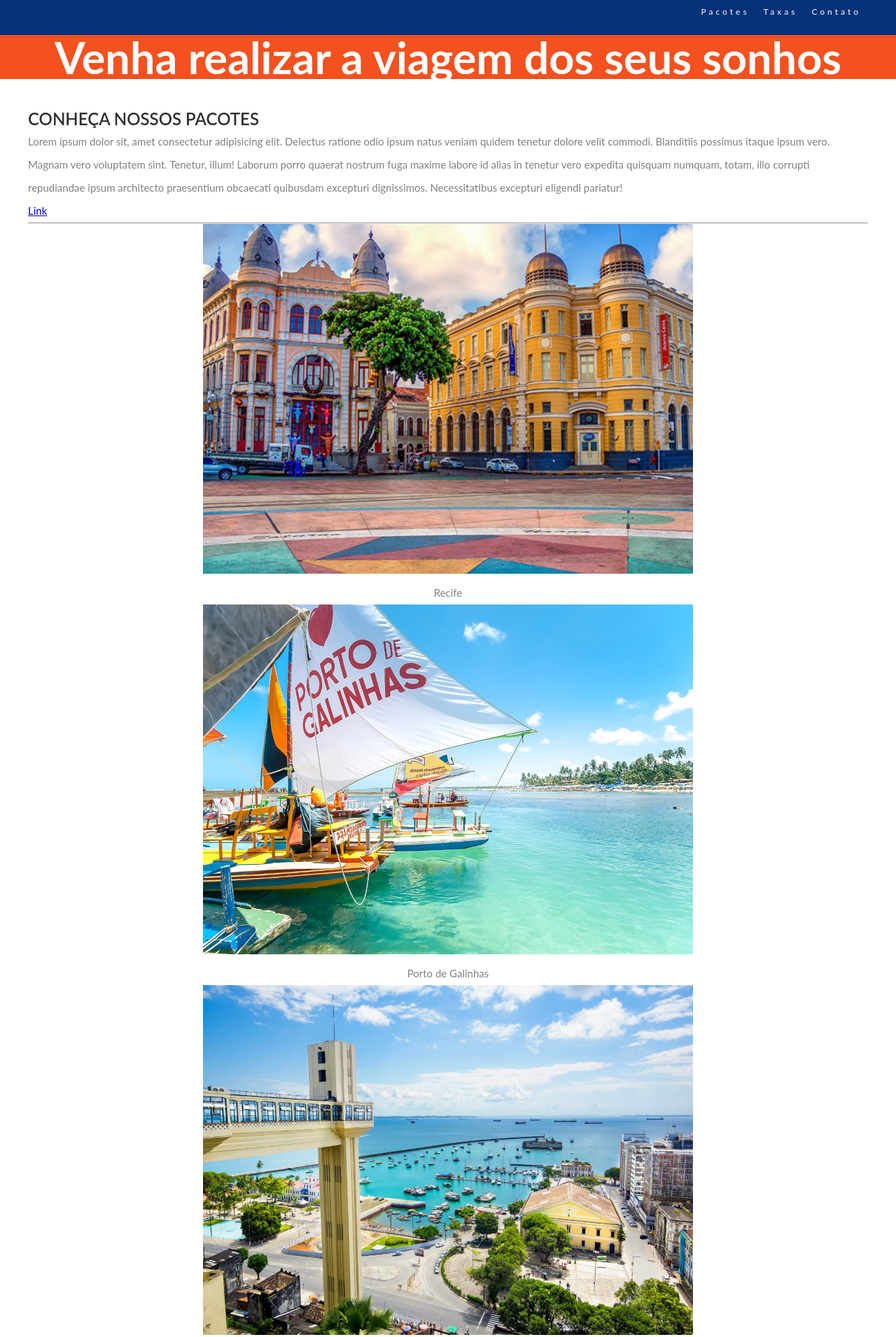
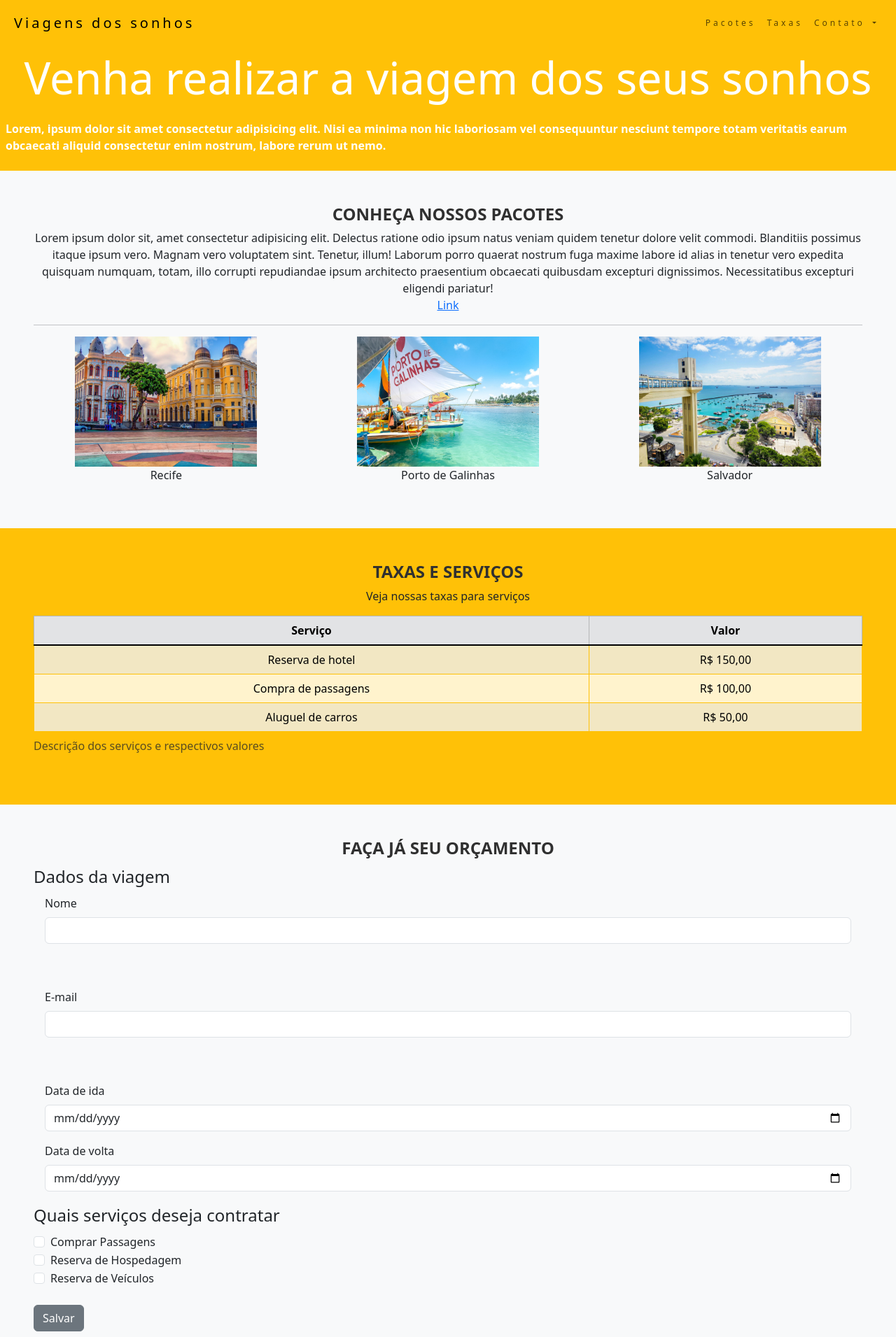
Before and after one commit to giovanesouza/agencia-instituto-nu, a plain HTML site: page index.html in a window 1280 px wide. Shown: the top 1911 px of the page at 70% size. Drawn offline with nearby package versions, Linux system fonts and the light colour scheme.

Commit message:
Intro ao bootstrap - sitema grid, menus, containers, form, botões e tabelas

```diff
--- a/assets/css/style.css
+++ b/assets/css/style.css
@@ -4,22 +4,16 @@
     box-sizing: border-box;
 }
 
-body {
-    font-weight: 400;
-    font-family: Lato, Helvetica, sans-serif;
-    font-size: 15px;
-    line-height: 2.2em;
-    color: #818181;
+
+header p {
+    color: #fff;
+    font-weight: 600;
 }
 
-header {
-    background-color: #f4511e;
-}
 
 /* Menu */
-
 nav {
-    background-color: #043279;
+    background-color: #f4511e;
     color: #f4f4f4;
     font-size: 12px;
     letter-spacing: 4px;
@@ -42,10 +36,6 @@ nav ul {
     list-style: none;
 }
 
-section,
-footer {
-    margin: 40px;
-}
 
 h1 {
     font-size: 63px;
@@ -61,34 +51,6 @@ h2 {
     font-weight: 600;
 }
 
-table {
-    width: 100%;
+img {
+    width: 260px;
 }
-
-th {
-    background-color: #f4511e;
-    color: #fff;
-}
-
-td {
-    color: #303030;
-    padding: 5px;
-}
-
-/* Formata as linhas pares */
-tbody tr:nth-child(even) {
-    background-color: #e9e9e9;
-}
-
-/* Formata as linhas ímpares */
-tbody tr:nth-child(odd) {
-    background-color: #bdbdbd;
-}
-
-#pacotes .figuras, #pacotes .videos {
-    text-align: center;
-}
-
-#pacotes .figuras figure {
-    display: inline-block;
-}
--- a/index.html
+++ b/index.html
@@ -5,25 +5,58 @@
     <meta charset="UTF-8" />
     <meta http-equiv="X-UA-Compatible" content="IE=edge" />
     <meta name="viewport" content="width=device-width, initial-scale=1.0" />
-    <link rel="stylesheet" href="assets/css/style.css">
+    <link href="https://cdn.jsdelivr.net/npm/bootstrap@5.3.0-alpha3/dist/css/bootstrap.min.css" rel="stylesheet"
+        integrity="sha384-KK94CHFLLe+nY2dmCWGMq91rCGa5gtU4mk92HdvYe+M/SXH301p5ILy+dN9+nJOZ" crossorigin="anonymous">
+    <link rel="stylesheet" href="assets/css/style.css" />
     <title>Viagem dos sonhos</title>
 </head>
 
 <body>
 
-    <header>
-        <nav>
-            <ul>
-                <li><a href="#">Pacotes</a></li>
-                <li><a href="#">Taxas</a></li>
-                <li><a href="#">Contato</a></li>
-            </ul>
+    <!-- color laranja -> tertiary -->
+    <header class="container-fluid p-2 bg-warning">
+        <nav class="navbar navbar-expand-lg bg-warning">
+            <div class="container-fluid">
+                <a class="navbar-brand" href="#">Viagens dos sonhos</a>
+                <button class="navbar-toggler" type="button" data-bs-toggle="collapse"
+                    data-bs-target="#navbarSupportedContent" aria-controls="navbarSupportedContent"
+                    aria-expanded="false" aria-label="Toggle navigation">
+                    <span class="navbar-toggler-icon"></span>
+                </button>
+                <div class="collapse navbar-collapse justify-content-end bg-warning" id="navbarSupportedContent">
+                    <ul class="navbar-nav">
+                        <li class="nav-item">
+                            <a class="nav-link" aria-current="page" href="#">Pacotes</a>
+                        </li>
+                        <li class="nav-item">
+                            <a class="nav-link" href="#">Taxas</a>
+                        </li>
+                        <li class="nav-item dropdown">
+                            <a class="nav-link dropdown-toggle" href="#" role="button" data-bs-toggle="dropdown"
+                                aria-expanded="false">
+                                Contato
+                            </a>
+                            <ul class="dropdown-menu">
+                                <li><a class="dropdown-item" href="#">Action</a></li>
+                                <li><a class="dropdown-item" href="#">Another action</a></li>
+                                <li>
+                                    <hr class="dropdown-divider">
+                                </li>
+                                <li><a class="dropdown-item" href="#">Something else here</a></li>
+                            </ul>
+                        </li>
+                    </ul>
+
+                </div>
+            </div>
         </nav>
 
         <h1>Venha realizar a viagem dos seus sonhos</h1>
+        <p>Lorem, ipsum dolor sit amet consectetur adipisicing elit. Nisi ea minima non hic laboriosam vel consequuntur
+            nesciunt tempore totam veritatis earum obcaecati aliquid consectetur enim nostrum, labore rerum ut nemo.</p>
     </header>
 
-    <section id="pacotes">
+    <section class="container-fluid bg-light text-center p-5">
 
         <h2>Conheça nossos pacotes</h2>
 
@@ -39,50 +72,39 @@
             <hr>
         </p>
 
-        <div class="figuras">
-            <figure>
+        <div class="row">
+            <figure class="col text-center">
                 <img src="assets/images/recife1.jpg" alt="Imagem Recife - Marco Zero">
                 <figcaption>Recife</figcaption>
             </figure>
-            <figure>
+            <figure class="col text-center">
                 <img src="assets/images/porto_galinhas1.jpg" alt="Imagem Porto de Galinhas - Praia">
                 <figcaption>Porto de Galinhas</figcaption>
             </figure>
-            <figure>
+            <figure class="col text-center">
                 <img src="assets/images/salvador1.jpeg" alt="Imagem Salvador - Praia">
                 <figcaption>Salvador</figcaption>
             </figure>
         </div>
 
-
-        <div class="videos">
-            <video width="500" controls>
-                <source src="assets/videos/airplane.mp4" type="video/mp4" />
-                Seu navegador não suporta o formato do vídeo. <a href="assets/videos/airplane.mp4">Clique aqui para baixar</a>
-            </video>
-        </div>
-
     </section>
 
 
-
-
-
-    <section>
+    <section class="container-fluid bg-warning text-center p-5">
 
         <h2>Taxas e serviços</h2>
         <p>Veja nossas taxas para serviços</p>
 
-        <table>
+        <table class="table table-warning table-striped table-hover table-bordered border-warning">
             <caption>Descrição dos serviços e respectivos valores</caption>
-            <thead>
+            <thead class="table-secondary">
                 <tr>
                     <th>Serviço</th>
                     <th>Valor</th>
                 </tr>
             </thead>
 
-            <tbody>
+            <tbody class="table-group-divider">
                 <tr>
                     <td>Reserva de hotel</td>
                     <td>R$ 150,00</td>
@@ -99,84 +121,72 @@
         </table>
     </section>
 
-    <section>
-        <h2>Orçamento</h2>
+
+    <section class="container-fluid bg-light p-5">
+        <h2 class="text-center">Faça já seu orçamento</h2>
         <form method="get" action="">
 
             <fieldset>
                 <legend>Dados da viagem</legend>
 
-                <label>Nome</label><br>
-                <input type="text" name="nome" /></br></br>
+                <div class="m-3">
+                    <label for="nome" class="form-label" for="nome">Nome</label>
+                    <input type="text" class="form-control" name="nome" id="nome" /></br></br>
+                </div>
 
-                <label>E-mail</label><br>
-                <input type="email" name="email" /></br></br>
+                <div class="m-3">
+                    <label for="email" class="form-label" for="email">E-mail</label>
+                    <input type="email" class="form-control" name="email" id="email" /></br></br>
+                </div>
 
-                <label>Data de ida</label><br>
-                <input type="date" name="dataIda" /></br></br>
+                <div class="m-3">
+                    <label for="dataIda" class="form-label" for="">Data de ida</label>
+                    <input type="date" class="form-control" name="dataIda" id="dataIda" />
+                </div>
 
-                <label>Data de volta</label><br>
-                <input type="date" name="dataVolta" /></br></br>
-
-                <label>Quantidade de pessoas</label><br>
-                <input type="number" name="qtdPessoas" min="1" /></br></br>
+                <div class="m-3">
+                    <label for="dataVolta" class="form-label" for="">Data de volta</label>
+                    <input type="date" class="form-control" name="dataVolta" id="dataVolta" />
+                </div>
 
             </fieldset>
 
             <fieldset>
                 <legend>Quais serviços deseja contratar</legend>
-                <label>
-                    <input type="checkbox" name="passagens" value="Passagens" /> Comprar Passagens
-                </label>
 
-                <label>
-                    </br> <input type="checkbox" name="hospedagem" value="Hospedagem" /> Reserva de Hospedagem
-                </label>
+                <div class="form-check">
+                    <input type="checkbox" class="form-check-input" name="passagens" value="Passagens"
+                        id="compraPassagens" />
+                    <label for="compraPassagens">Comprar Passagens</label>
+                </div>
 
-                <label>
-                    </br> <input type="checkbox" name="veiculos" value="Veículos" /> Reserva de Veículos
-                </label>
+                <div class="form-check">
+                    <input type="checkbox" class="form-check-input" name="hospedagem" value="Hospedagem"
+                        id="reservaHospedagem" />
+
+                    <label for="reservaHospedagem">Reserva de Hospedagem</label>
+                </div>
+
+                <div class="form-check">
+                    <input type="checkbox" class="form-check-input" name="veiculos" value="Veículos"
+                        id="reservaVeiculos" />
+
+                    <label for="reservaVeiculos">Reserva de Veículos</label>
+                </div>
 
             </fieldset>
 
-            <fieldset>
-                <legend>Escolha a forma de pagamento</legend>
-
-                <label>
-                    <input type="radio" name="formaPagamento" value="Cartão de Crédito" />Cartão de Crédito
-                </label>
-
-                <label>
-                    </br> <input type="radio" name="formaPagamento" value="Boleto" /> Boleto
-                </label>
-
-                <label>
-                    </br> <input type="radio" name="formaPagamento" value="Pix" /> Pix
-                </label>
-
-            </fieldset>
-
-            <fieldset>
-                <legend>Escolha o prazo para pagamento</legend>
-
-                <select name="prazoPagamento">
-                    <option value="aVista">À Vista</option>
-                    <option value="5x">5x sem juros</option>
-                    <option value="10x">10x com juros</option>
-                </select>
-            </fieldset>
-
-            <label>Comentário</label><br>
-            <textarea name="" id="" cols="30" rows="10"></textarea></br></br>
-
-            <button>Salvar</button>
-
+            <button class="btn btn-secondary mt-4">Salvar</button>
         </form>
     </section>
 
-    <footer>
+    <footer class="container-fluid bg-warning text-center">
         Desenvolvido por Giovane Souza
     </footer>
+
+    <script src="https://cdn.jsdelivr.net/npm/bootstrap@5.3.0-alpha3/dist/js/bootstrap.bundle.min.js"
+        integrity="sha384-ENjdO4Dr2bkBIFxQpeoTz1HIcje39Wm4jDKdf19U8gI4ddQ3GYNS7NTKfAdVQSZe"
+        crossorigin="anonymous"></script>
 </body>
 
 </html>
```
